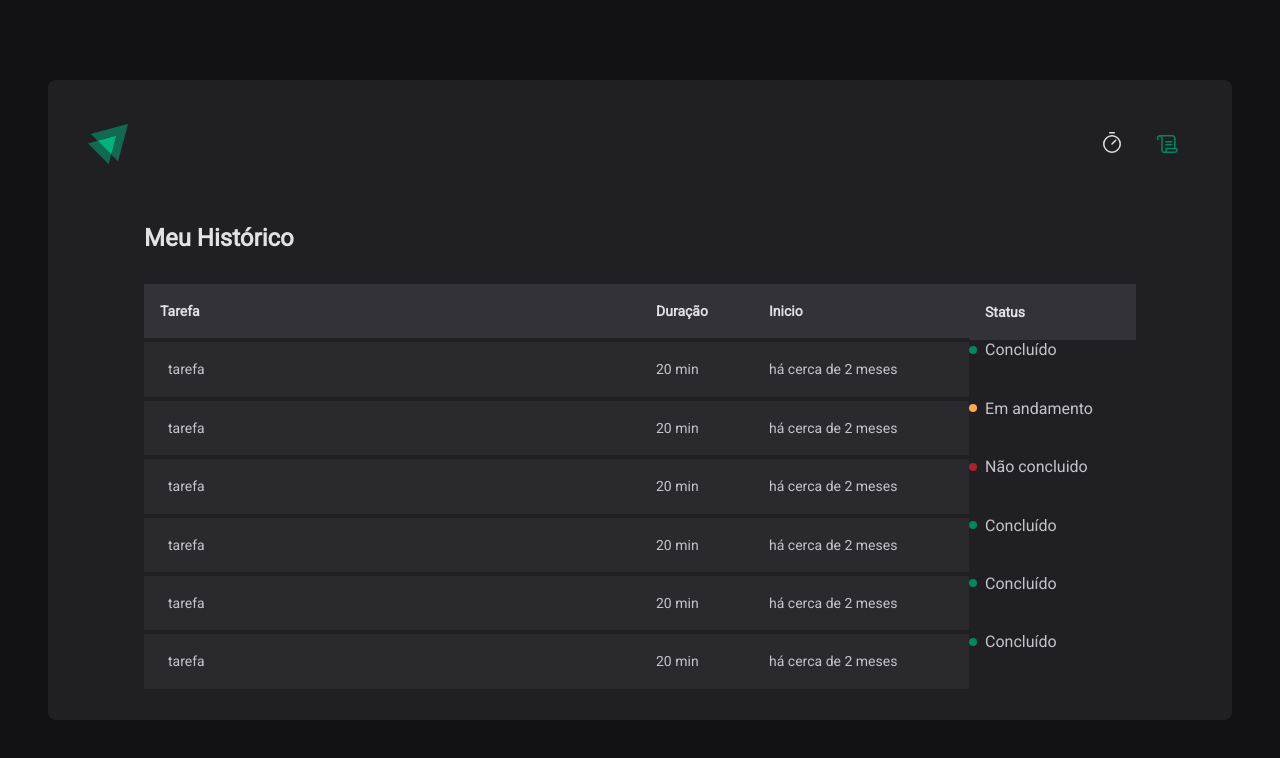
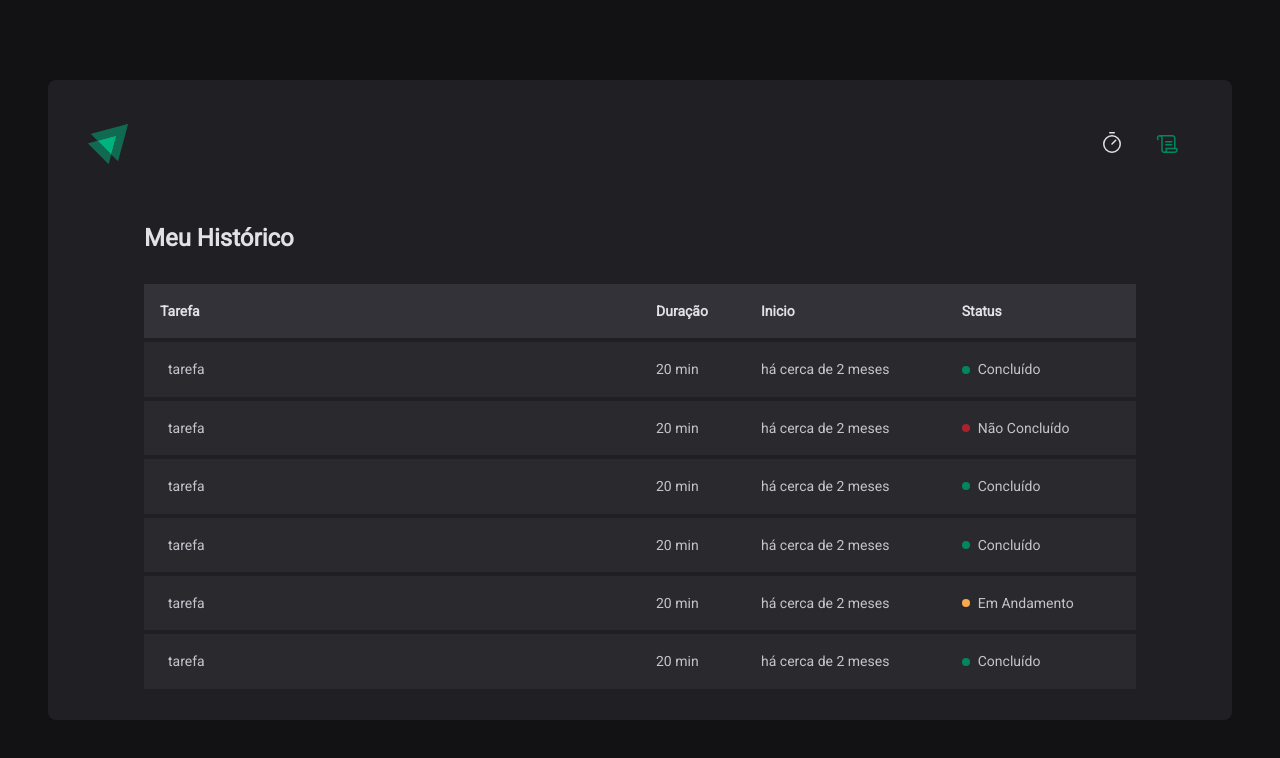
Before and after one commit to viktor-lima/ignite-timer, a React (Vite) app: page /history in a window 1280 px wide. Shown: the top 758 px of the page. Built offline with nearby package versions, Linux system fonts and the light colour scheme.

Commit message:
feat: statusComponenteStyled

```diff
--- a/src/pages/History/History.tsx
+++ b/src/pages/History/History.tsx
@@ -20,37 +20,49 @@ export function History() {
               <td>tarefa</td>
               <td>20 min</td>
               <td>há cerca de 2 meses</td>
-              <Status statusColor="green">Concluído</Status>
+              <td>
+                <Status statusColor="green">Concluído</Status>
+              </td>
             </tr>
             <tr>
               <td>tarefa</td>
               <td>20 min</td>
               <td>há cerca de 2 meses</td>
-              <Status statusColor="yellow">Em andamento</Status>
+              <td>
+                <Status statusColor="red">Não Concluído</Status>
+              </td>
             </tr>
             <tr>
               <td>tarefa</td>
               <td>20 min</td>
               <td>há cerca de 2 meses</td>
-              <Status statusColor="red">Não concluido</Status>
+              <td>
+                <Status statusColor="green">Concluído</Status>
+              </td>
             </tr>
             <tr>
               <td>tarefa</td>
               <td>20 min</td>
               <td>há cerca de 2 meses</td>
-              <Status statusColor="green">Concluído</Status>
+              <td>
+                <Status statusColor="green">Concluído</Status>
+              </td>
             </tr>
             <tr>
               <td>tarefa</td>
               <td>20 min</td>
               <td>há cerca de 2 meses</td>
-              <Status statusColor="green">Concluído</Status>
+              <td>
+                <Status statusColor="yellow">Em Andamento</Status>
+              </td>
             </tr>
             <tr>
               <td>tarefa</td>
               <td>20 min</td>
               <td>há cerca de 2 meses</td>
-              <Status statusColor="green">Concluído</Status>
+              <td>
+                <Status statusColor="green">Concluído</Status>
+              </td>
             </tr>
           </tbody>
         </table>
```
